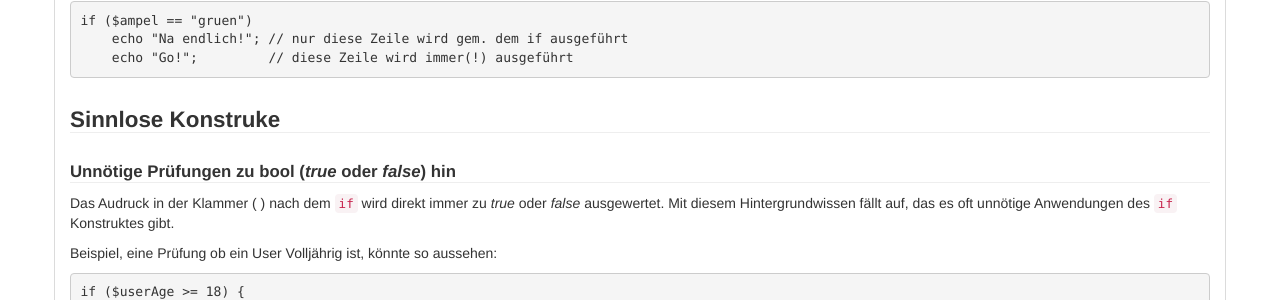
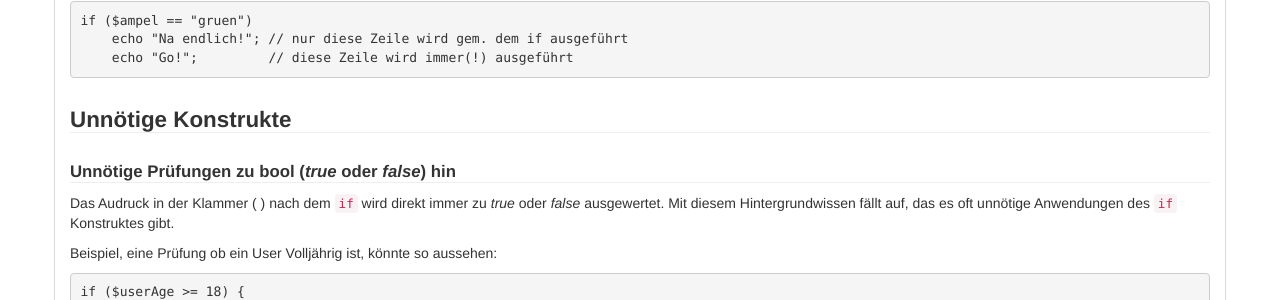
Before and after one commit to php-de/php-de.github.io, a Jekyll site: the page built from code-optimizing/if.md, in a window 1280 px wide and 900 px high, scrolled down 1837 px. Shown: the part 153-453 px from the top of the window. Built offline with Jekyll 4.4.1, drawn with Linux system fonts in a browser that asks for light colours; nearby versions of some CDN libraries.

Commit message:
Update if.md

```diff
--- a/code-optimizing/if.md
+++ b/code-optimizing/if.md
@@ -26,7 +26,7 @@ inhalt:
         simple: "Diese Fallen lauern"
 
     -   name: "Sinnlose Konstrukte"
-        anchor: sinnlose-konstrukte
+        anchor: unntige-konstrukte
         simple: "So geht es besser"
 
 
@@ -133,7 +133,7 @@ if ($ampel == "gruen")
 ~~~
 
 
-### Sinnlose Konstruke
+### Unnötige Konstrukte
 
 #### Unnötige Prüfungen zu bool (*true* oder *false*) hin
 
```
